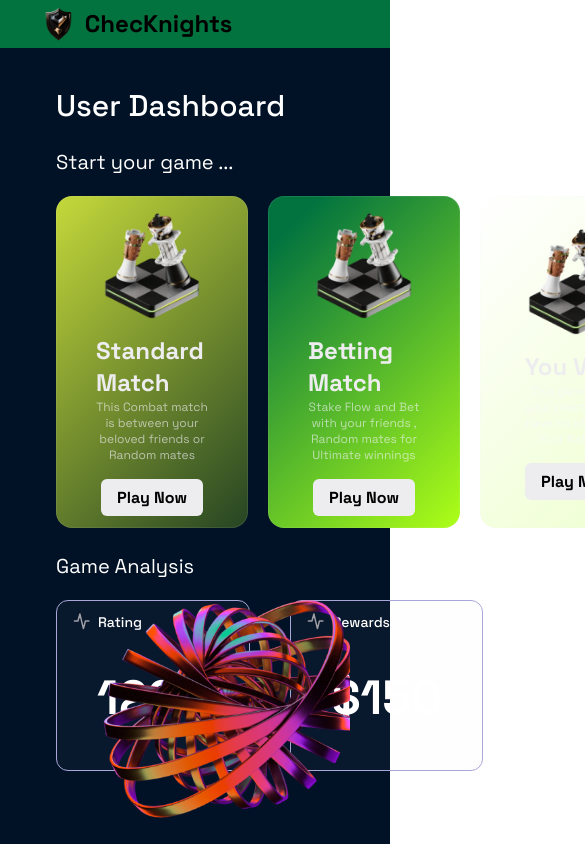
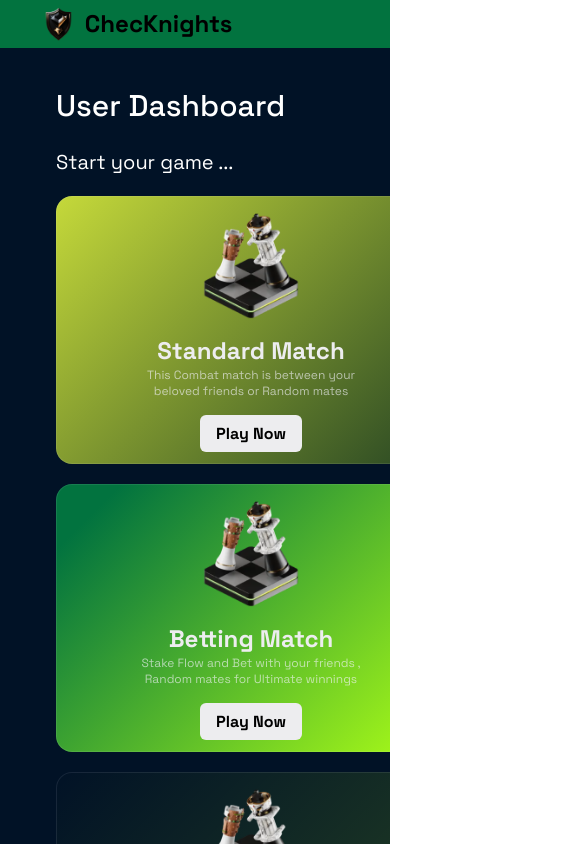
Before and after one commit to cryptocore1001/crypto-checkmate, a Next.js app: page /dashboard/home in a window 390 px wide. Shown: the top 844 px of the page, 585 px wide, since content can reach past the window. Built offline with nearby package versions, Linux system fonts and the light colour scheme.

Commit message:
Make Dashboard layout a bit more responsive

```diff
--- a/src/app/dashboard/Sidebar.js
+++ b/src/app/dashboard/Sidebar.js
@@ -9,7 +9,7 @@ export default function Sidebar({ children }) {
   const segment = `/dashboard/${layoutSegment}`;
 
   return (
-    <div className="flex h-full w-full text-white">
+    <div className="flex h-full w-full text-white overflow-y-hidden">
       {/* Side Nav bar */}
       <div className="hidden flex-col md:flex md:min-w-[15%] justify-between py-16 px-8 border-solid border-0 border-r-2 border-white">
         {/* Menu List */}
@@ -29,7 +29,7 @@ export default function Sidebar({ children }) {
         </div>
 
         {/* Wallet */}
-        <div className="flex flex-col px-3 rounded-lg bg-lavender-300 border border-gray-500 border-solid shadow-lg shadow-gray-600">
+        <div className="flex flex-col px-3 rounded-lg bg-lavender-300 border border-gray-500 border-solid shadow-lg shadow-gray-600 mt-5">
           {/* Upper part */}
           <div className="flex py-1.5 justify-between items-center border-0 border-b border-gray-600 border-solid">
             {/* profile logo and address */}
--- a/src/app/dashboard/home/page.js
+++ b/src/app/dashboard/home/page.js
@@ -9,9 +9,9 @@ export default function Dashboard() {
       <div className="text-3xl font-500">User Dashboard</div>
       {/* Game type */}
 
-      <div className="flex flex-col space-y-5">
+      <div className="flex flex-col space-y-5 z-10 bg-gray-200">
         <div className="text-xl font-300">Start your game ...</div>
-        <div className="div flex w-full justify-between space-x-5">
+        <div className="div flex flex-col md:flex-row w-full md:justify-between gap-5">
           {/* Card1 */}
           <GameCard className={styles.card1Bg} btnName="Play Now" cardTitle="Standard Match">
             <div className="text-center text-xs text-ghostwhite max-w-[15rem]">
@@ -58,8 +58,8 @@ export default function Dashboard() {
         </div>
       </div>
 
-      <div className='absolute bottom-0 right-0'>
-        <img src="/imgs/spiral.png" className="w-80 px-10 p-5" />
+      <div className='absolute bottom-0 right-0 hidden xl:block'>
+        <img src="/imgs/spiral.png" className="w-80 " />
       </div>
     </div>
   );
--- a/src/app/dashboard/layout.js
+++ b/src/app/dashboard/layout.js
@@ -3,7 +3,7 @@ import Sidebar from './Sidebar';
 export default function DashboardLayout({ children }) {
   return (
     <div>
-      <div className="flex flex-col w-full h-screen bg-[#011226]">
+      <div className="flex flex-col w-full h-screen bg-gray-200">
         {/* Header -> Logo and brand name*/}
         <div className="flex items-center gap-2 bg-seagreen px-10 py-1">
           <img src="/imgs/logo.png" className="h-10"></img>
--- a/src/app/layout.js
+++ b/src/app/layout.js
@@ -20,8 +20,10 @@ const space_grotesk = Space_Grotesk({
 
 export default function RootLayout({ children }) {
   return (
-    <html lang="en" suppressHydrationWarning={true}>
-      <body className={`${manrope.className} ${space_grotesk.className}`}>{children}</body>
+    <html lang="en">
+      <body className={`${manrope.className} ${space_grotesk.className}`} suppressHydrationWarning={true}>
+        {children}
+      </body>
     </html>
   );
 }
--- a/tailwind.config.js
+++ b/tailwind.config.js
@@ -7,6 +7,13 @@ module.exports = {
   ],
   theme: {
     extend: {
+      screens: {
+        sm: '480px',
+        md: '768px',
+        lg: '1020px',
+        xl: '1440px',
+        tall: { raw: '(min-height: 800px)' },
+      },
       colors: {
         'orange-custom': '#fca311',
         lightgreen: '#7ad05b',
```
